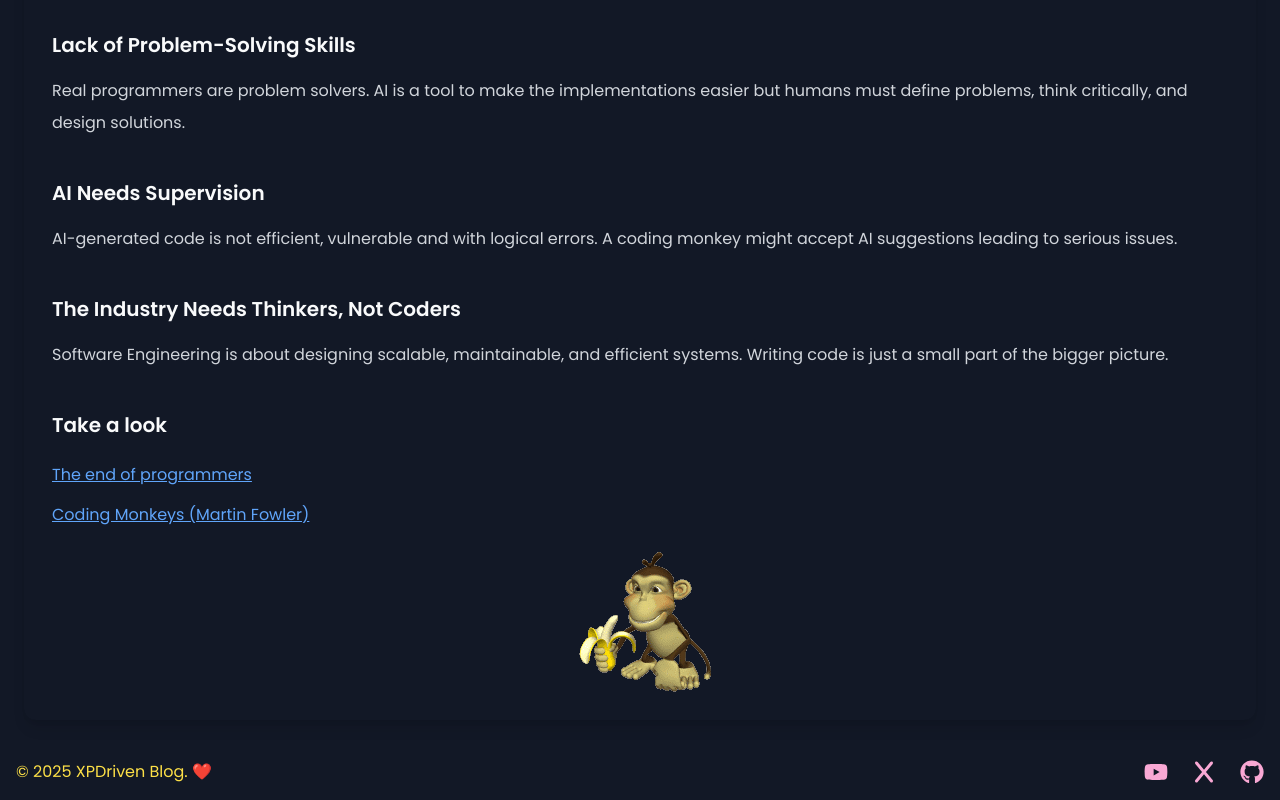
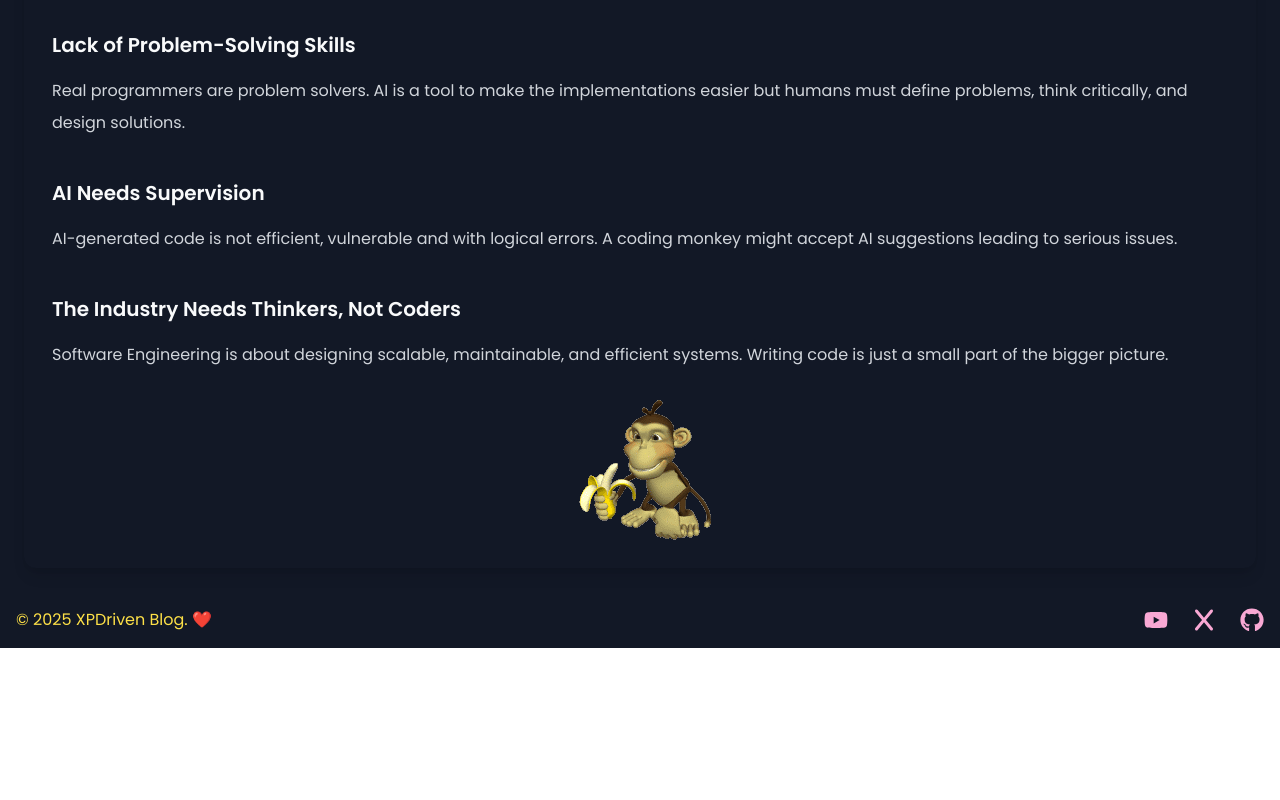
Before and after one commit to leandrodalbo/xpdriven-blog, a React (Vite) app: page /#/article/1 in a window 1280 px wide. Shown: the part 1279-2079 px from the top of the page. After the commit the page ends 1927 px from the top, so only its background shows below. Built offline with nearby package versions, Linux system fonts and the light colour scheme.

Commit message:
removing youtube videos

```diff
--- a/src/assets/articles-content/CodingMonkeys.ts
+++ b/src/assets/articles-content/CodingMonkeys.ts
@@ -34,26 +34,13 @@ export const codingMonkeysContent: ArticleData = {
       A coding monkey might accept AI suggestions leading to serious issues.
       `,
     },
-    {
-      h4: "The Industry Needs Thinkers, Not Coders",
-      p1: `
-      Software Engineering is about designing scalable, maintainable, and
-      efficient systems. Writing code is just a small part of the bigger
-      picture.
-      `,
-    },
   ],
   footerData: {
-    h4: "Take a look",
-    ul: [
-      {
-        linkText: "The end of programmers",
-        linkURL: "https://www.youtube.com/watch?v=WubVswYg2CE",
-      },
-      {
-        linkText: "Coding Monkeys (Martin Fowler)",
-        linkURL: "https://www.youtube.com/watch?v=S_5nl1uJ8bg",
-      },
-    ],
+    h4: "The Industry Needs Thinkers, Not Coders",
+    p1: `
+    Software Engineering is about designing scalable, maintainable, and
+    efficient systems. Writing code is just a small part of the bigger
+    picture.
+    `,
   },
 };
--- a/src/assets/articles-content/ScrumKanban.ts
+++ b/src/assets/articles-content/ScrumKanban.ts
@@ -59,14 +59,14 @@ export const scrumVsKanban: ArticleData = {
     {
       h4: "When to Choose Scrum vs. Kanban",
       linkText:
-        "Jesper Boeg shares his Agile journey. Comparing XP with Scrum, Lean and Kanban agile methodologies",
-      linkURL: "https://www.youtube.com/watch?v=CzeeBatEqfs",
+        "My Agile Journey: XP, Scrum, Lean, Kanban & Back Again • Jesper Boeg",
+      linkURL: "https://www.youtube.com/watch?v=7H67V6noueE",
     },
 
     {
       h4: "About Waterfall",
-      linkText: "Back to Waterfall?",
-      linkURL: "https://www.youtube.com/watch?v=xA1oqNrEpBk",
+      linkText: "Waterfall Over Agile In 2023???",
+      linkURL: "https://www.youtube.com/watch?v=J4ihLROXzPk",
     },
 
     {
--- a/src/assets/articles-content/WhatIsCleanCode.ts
+++ b/src/assets/articles-content/WhatIsCleanCode.ts
@@ -75,7 +75,7 @@ function calculateTax(price: number, taxRate: number): number {
   ],
   footerData: {
     h4: "Uncle Bob's Definition of Clean Code",
-    linkText: "What is Clean Code?",
-    linkURL: "https://www.youtube.com/watch?v=RSrn_6TeeUQ",
+    linkText: "What is clean code? - Uncle Bob",
+    linkURL: "https://www.youtube.com/watch?v=F9owUy1g_YE",
   },
 };
```
